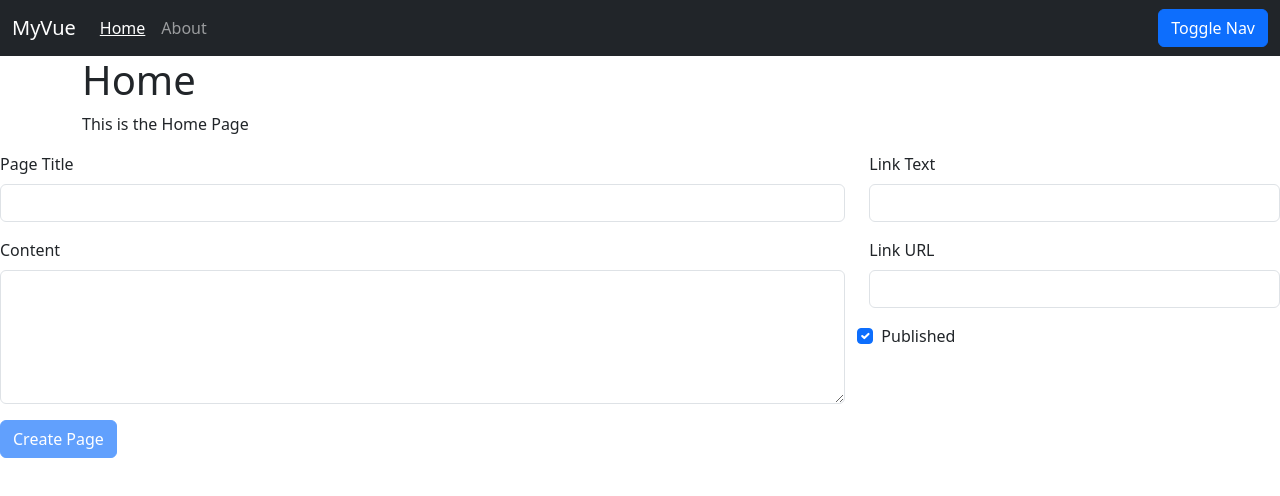
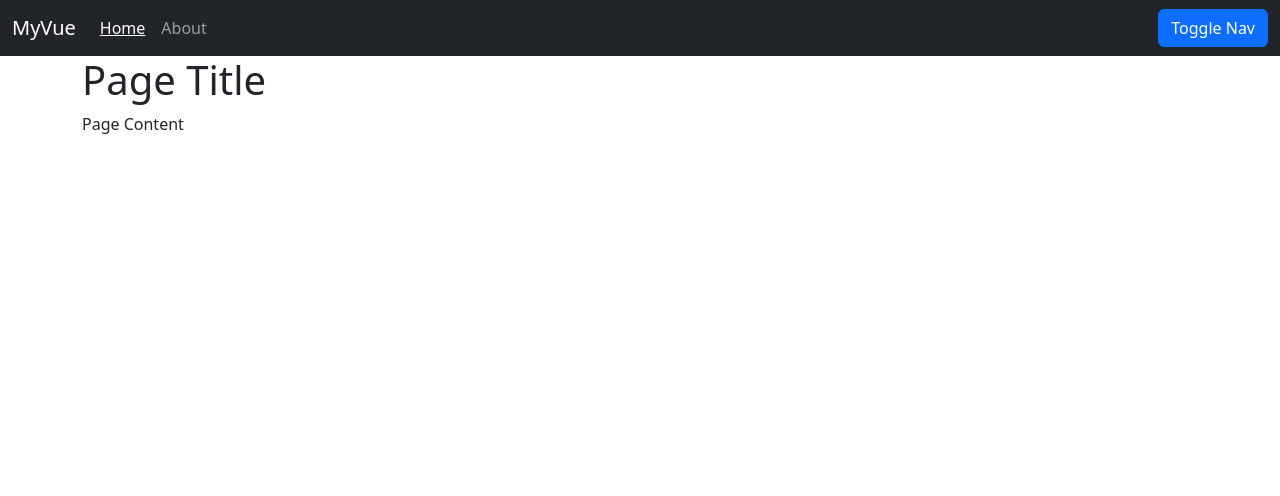
Before and after one commit to CesarOchoaNavarro/Vue-Learning, a Vue app: page / in a window 1280 px wide. Shown: the top 496 px of the page. Built offline with nearby package versions, Linux system fonts and the light colour scheme.

Commit message:
Intro to vue routers

```diff
--- a/package.json
+++ b/package.json
@@ -9,7 +9,8 @@
   "dependencies": {
     "bootstrap": "^5.3.2",
     "core-js": "^3.8.3",
-    "vue": "^3.2.13"
+    "vue": "^3.2.13",
+    "vue-router": "^4.2.5"
   },
   "devDependencies": {
     "@vue/cli-plugin-babel": "~5.0.0",
--- a/src/App.vue
+++ b/src/App.vue
@@ -10,23 +10,21 @@
     :active-page="activePage"
   ></navbar>
 
-  <div
-    v-show="false"
-  >Content to Hide</div>
+  <router-view></router-view>
 
   <!-- PageViewer component that we imported from components -->
   <!-- passing data to components -->
-  <page-viewer
+  <!-- <page-viewer
     v-if="pages.length > 0"
     :page="pages[activePage]"
-  ></page-viewer>
+  ></page-viewer> -->
 
   <!-- Forms -->
 
   <!-- Setting up a custom page-handler event(@) that we are handling with the function pageCreated -->
-  <create-page
+  <!-- <create-page
     @page-created="pageCreated"
-  ></create-page>
+  ></create-page> -->
 
 
 </template>
--- a/src/components/CreatePage.vue
+++ b/src/components/CreatePage.vue
@@ -1,5 +1,5 @@
 <template>
-    <form action="" class="container-mb-3">
+    <form action="" class="container mb-3">
       <div class="row">
         <div class="col-md-8">
             <div class="mb-3">
--- a/src/components/PageViewer.vue
+++ b/src/components/PageViewer.vue
@@ -1,7 +1,7 @@
 <template>
   <div class="container">
-    <h1>{{ page.pageTitle }}</h1>
-    <p>{{ page.pageContent }}</p>
+    <h1>Page Title</h1>
+    <p>Page Content</p>
   </div>
 </template>
 
--- a/src/main.js
+++ b/src/main.js
@@ -1,5 +1,6 @@
 import { createApp, VueElement } from "vue";
 import App from './App.vue';
+import router from "./routes";
 
 // Define CSS & More
 import '../node_modules/bootstrap/dist/css/bootstrap.css'
@@ -7,6 +8,8 @@ import $bus from './utils/Events';
 
 const app = createApp(App)
 
+app.use(router)
+
 // Now every single one of our compnents will have the $bus prop so we can use our global event bus everywhere
 app.config.globalProperties.$bus = $bus
 
--- /dev/null
+++ b/src/routes.js
@@ -0,0 +1,17 @@
+import { createRouter, createWebHashHistory } from "vue-router";
+import PageViewer from './components/PageViewer.vue';
+import CreatePage from './components/CreatePage.vue';
+
+const router = createRouter({
+  history: createWebHashHistory(),
+  routes: [
+    {
+      path: '/', component: PageViewer
+    },
+    {
+      path: '/create', component: CreatePage
+    }
+  ]
+})
+
+export default router
```
Also changed, not shown: 1 other file (tests, documents, lock files or other folders).
